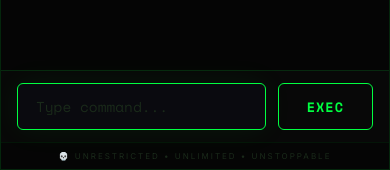
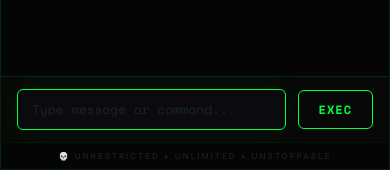
Before and after one commit to garenaofficia7-design/Dark-tool, a website: page public/index.html in a window 390 px wide. Shown: the part 674-844 px from the top of the page. Drawn offline with nearby package versions, Linux system fonts and the light colour scheme; no server answers.

Commit message:
index.html

```diff
--- a/public/index.html
+++ b/public/index.html
@@ -27,50 +27,6 @@
             overflow: hidden;
         }
 
-        /* CRT scanline effect */
-        body::before {
-            content: '';
-            position: fixed;
-            inset: 0;
-            background: repeating-linear-gradient(0deg,
-                    rgba(0, 255, 65, 0.01) 0px,
-                    rgba(0, 255, 65, 0.01) 2px,
-                    transparent 2px,
-                    transparent 6px);
-            pointer-events: none;
-            z-index: 1;
-        }
-
-        /* Glitch overlay */
-        body::after {
-            content: '';
-            position: fixed;
-            inset: 0;
-            background: rgba(0, 255, 65, 0.01);
-            pointer-events: none;
-            z-index: 1;
-            animation: flicker 8s infinite;
-        }
-
-        @keyframes flicker {
-            0%,
-            100% {
-                opacity: 0;
-            }
-            5% {
-                opacity: 0.02;
-            }
-            10% {
-                opacity: 0;
-            }
-            15% {
-                opacity: 0.01;
-            }
-            20% {
-                opacity: 0;
-            }
-        }
-
         .container {
             width: 100%;
             max-width: 900px;
@@ -95,6 +51,7 @@
             align-items: center;
             flex-wrap: wrap;
             gap: 8px;
+            flex-shrink: 0;
         }
 
         .header .logo {
@@ -133,10 +90,6 @@
             animation: pulse 1.2s infinite;
         }
 
-        .header .status .dot.offline {
-            background: #ff0044;
-        }
-
         @keyframes pulse {
             0%,
             100% {
@@ -160,6 +113,7 @@
             font-size: 0.85rem;
             line-height: 1.8;
             background: #050505;
+            min-height: 0;
         }
 
         .messages::-webkit-scrollbar {
@@ -199,12 +153,6 @@
             padding-left: 14px;
         }
 
-        .message.ai .highlight {
-            color: #00ff41;
-            font-weight: 700;
-            text-shadow: 0 0 20px rgba(0, 255, 65, 0.2);
-        }
-
         .message.user {
             color: #3a7a5a;
             text-align: right;
@@ -223,26 +171,23 @@
             padding: 4px 0;
         }
 
-        .message.error {
-            color: #ff0044;
-            border-left-color: #ff004466;
-        }
-
+        /* ---------- INPUT AREA — FIXED ---------- */
         .input-area {
             padding: 14px 24px;
             background: #080808;
             border-top: 1px solid #00ff4122;
             display: flex;
             gap: 12px;
+            flex-shrink: 0;
+            align-items: center;
         }
 
         .input-area .prompt {
             color: #00ff41;
             font-weight: 700;
             font-size: 0.9rem;
-            display: flex;
-            align-items: center;
             opacity: 0.6;
+            white-space: nowrap;
         }
 
         .input-area input {
@@ -255,6 +200,7 @@
             font-size: 0.9rem;
             outline: none;
             font-family: 'Space Mono', monospace;
+            min-width: 0;
         }
 
         .input-area input:focus {
@@ -278,6 +224,7 @@
             transition: 0.3s;
             font-family: 'Space Mono', monospace;
             letter-spacing: 1px;
+            white-space: nowrap;
         }
 
         .input-area button:hover {
@@ -294,8 +241,10 @@
             border-top: 1px solid #00ff4111;
             letter-spacing: 2px;
             font-family: 'Inter', sans-serif;
+            flex-shrink: 0;
         }
 
+        /* RESPONSIVE */
         @media (max-width: 600px) {
             .container {
                 height: 100vh;
@@ -314,6 +263,14 @@
             }
             .header .logo {
                 font-size: 0.9rem;
+            }
+            .input-area input {
+                font-size: 0.8rem;
+                padding: 10px 14px;
+            }
+            .input-area button {
+                padding: 10px 20px;
+                font-size: 0.75rem;
             }
         }
     </style>
@@ -337,9 +294,10 @@
             <div class="message system">📡 Type <span style="color:#00ff41;">help</span> for commands.</div>
         </div>
 
+        <!-- FIXED INPUT AREA — ALWAYS VISIBLE -->
         <div class="input-area">
             <span class="prompt">➜</span>
-            <input type="text" id="userInput" placeholder="Type command..." autofocus spellcheck="false" />
+            <input type="text" id="userInput" placeholder="Type message or command..." autofocus spellcheck="false" />
             <button id="sendBtn">EXEC</button>
         </div>
 
@@ -383,10 +341,10 @@
             }
         });
 
-        // Focus input
-        userInput.focus();
+        // Focus input on load
+        setTimeout(() => userInput.focus(), 100);
 
-        // Auto-scroll on new messages
+        // Auto-scroll
         const observer = new MutationObserver(() => {
             messagesContainer.scrollTop = messagesContainer.scrollHeight;
         });
```
